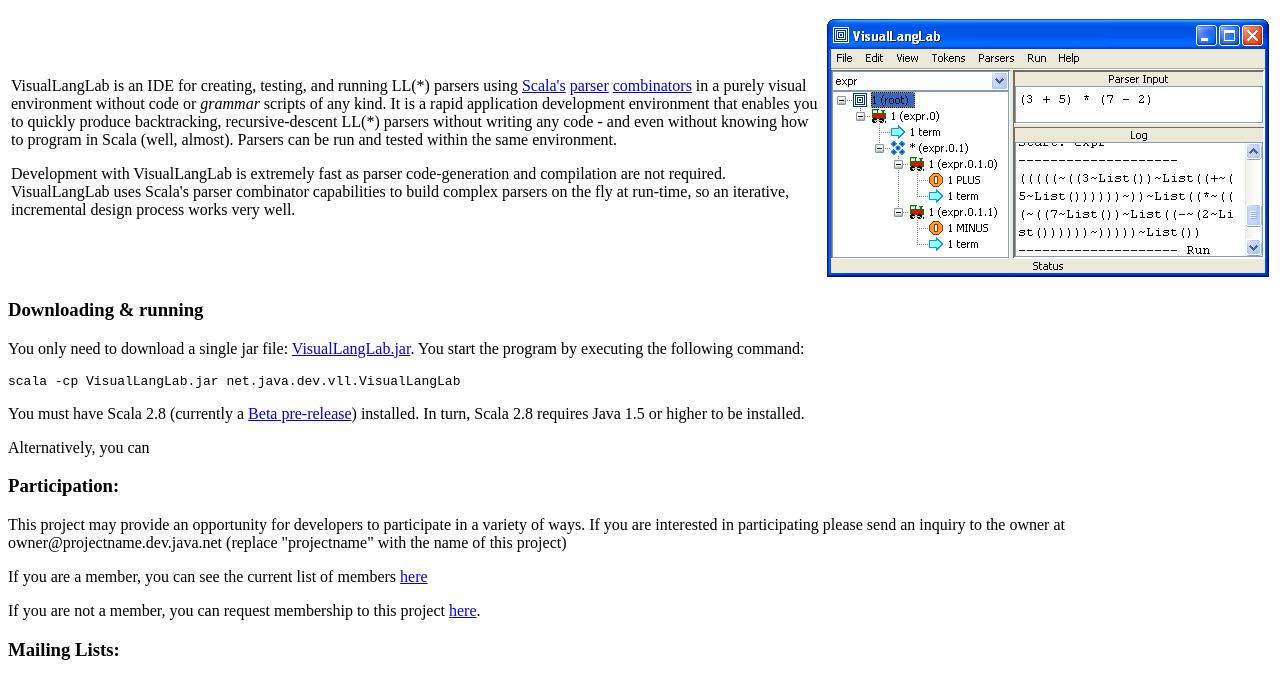
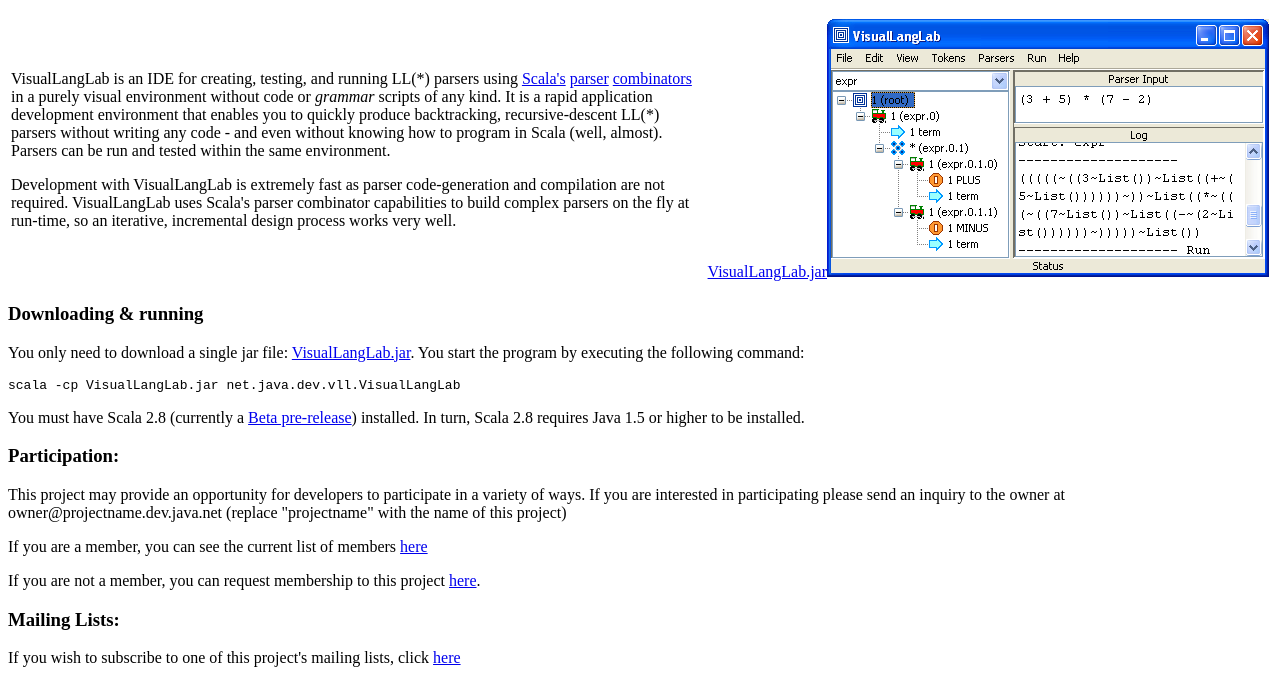
Before and after one commit to mdaniel/VisualLangLab, a plain HTML site: page www/index.html in a window 1280 px wide. Shown: the part 91-767 px from the top of the page. Drawn offline with Linux system fonts and the light colour scheme.

Commit message:
Update
git-svn-id: https://svn.java.net/svn/vll~svn/trunk@31 c0272bae-d8de-c28f-bcdf-8b42aff4940e

```diff
--- a/www/index.html
+++ b/www/index.html
@@ -25,7 +25,7 @@ so an iterative, incremental design process works very well.
 </td>
 
 <td>
-<img src="index01.png"/>
+<a href="VisualLangLab.jar">VisualLangLab.jar</a><img src="index01.png"/></a>
 </td>
 
 </tr></table>
@@ -33,7 +33,7 @@ so an iterative, incremental design process works very well.
 <h3>Downloading & running</h3>
 <p>
 You only need to download a single jar file:
-<a href="https://vll.dev.java.net/files/documents/10973/148678/VisualLangLab.jar">VisualLangLab.jar</a>. You start the program by executing the
+<a href="VisualLangLab.jar">VisualLangLab.jar</a>. You start the program by executing the
 following command:
 </p>
 
@@ -43,11 +43,6 @@ following command:
 You must have Scala 2.8 (currently a
 <a href="http://www.scala-lang.org/node/212/distributions">Beta pre-release</a>) installed. In turn, Scala 2.8 requires Java 1.5 or higher to be installed.
 </p>
-
-<p>
-Alternatively, you can
-</p>
-
 
 <h3>Participation:</h3>
 
```
